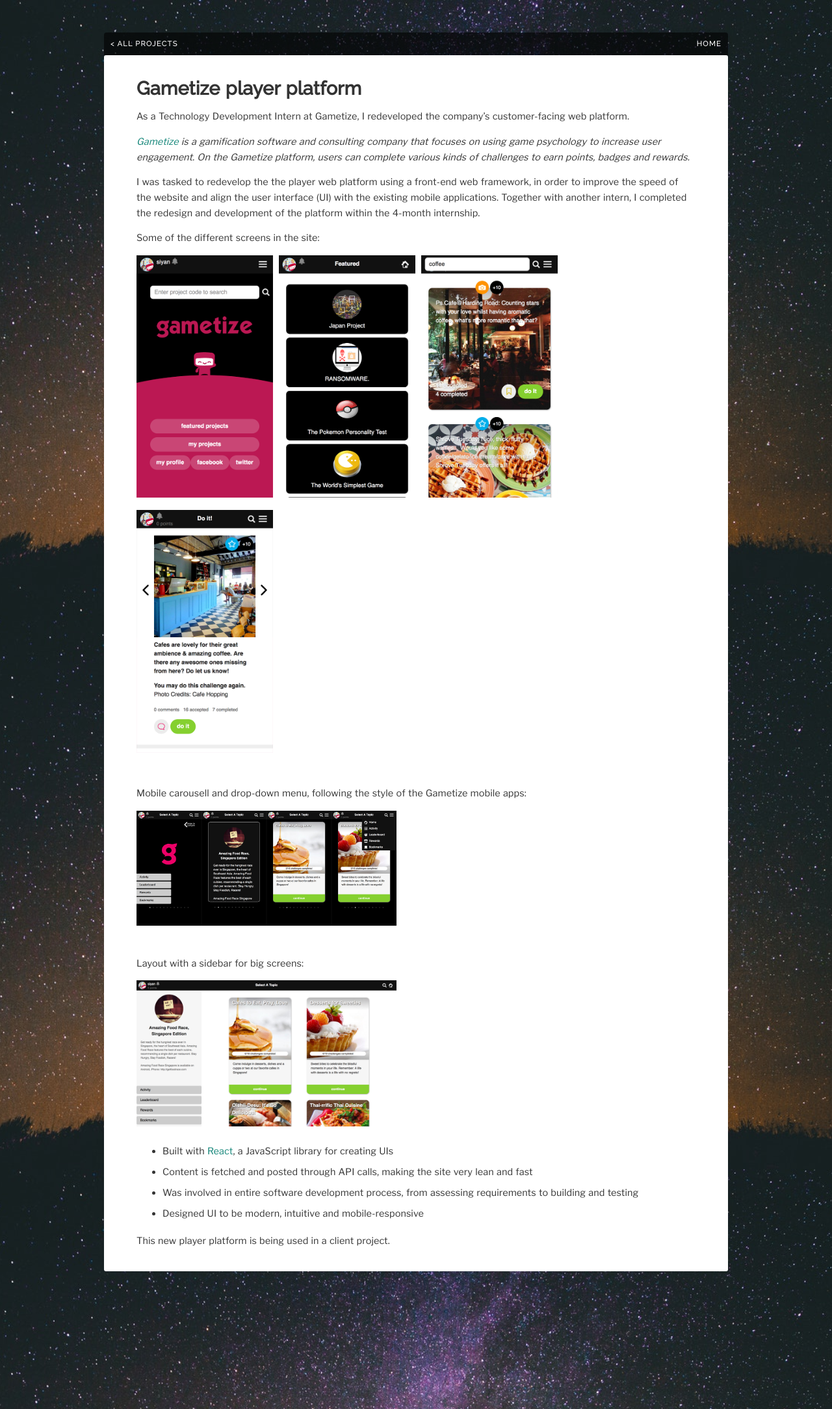
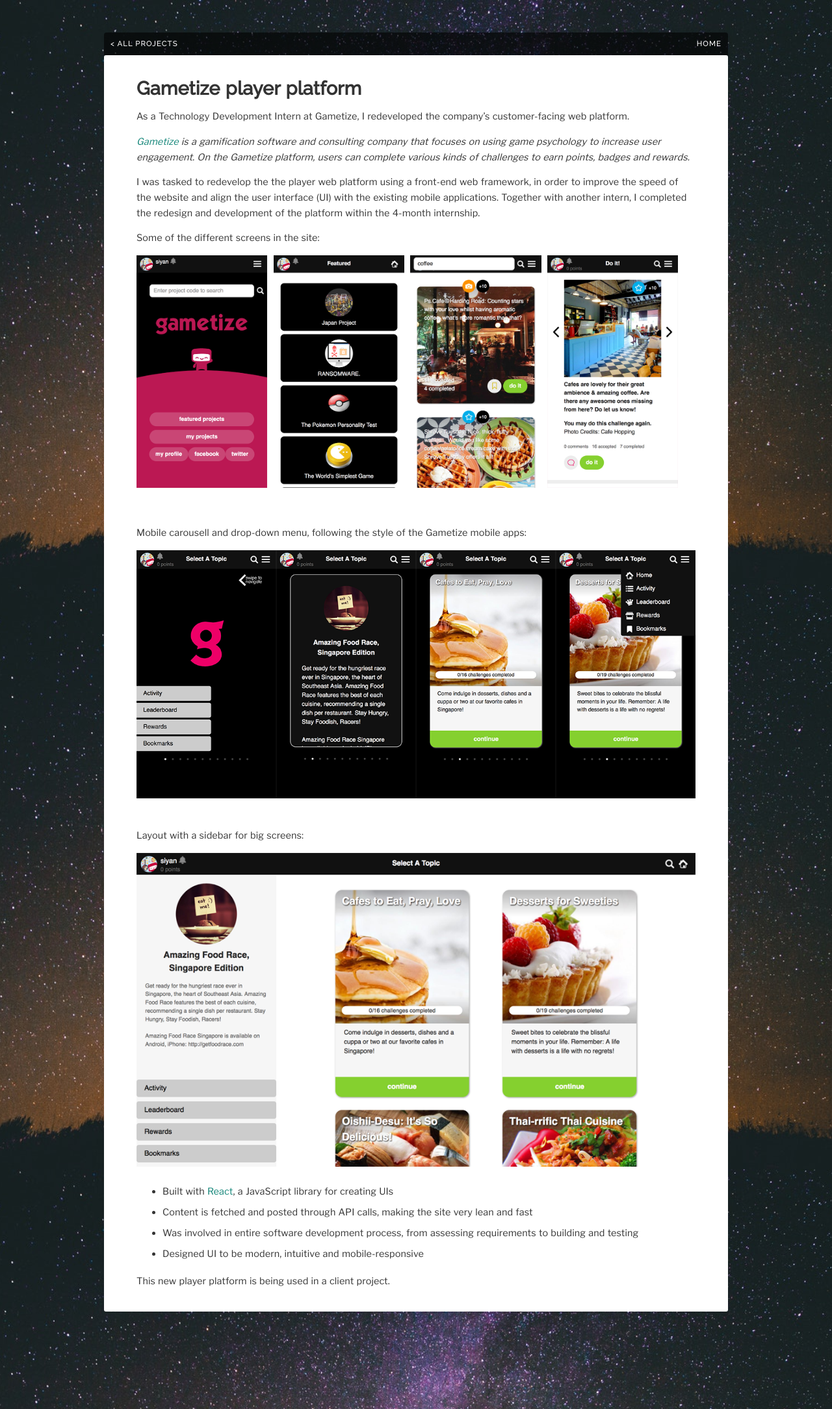
Before and after one commit to siyant/siyant.github.io, a Jekyll site: the page built from _projects/2017-08-31-gametize.md, in a window 1280 px wide. Shown: the whole page at 65% size. Built offline with Jekyll 4.4.1, drawn with Linux system fonts in a browser that asks for light colours; nearby versions of some CDN libraries; comment, search, counter and statistics services are not loaded.

Commit message:
Fix image sizes for project pages

```diff
--- a/_projects/2017-08-31-gametize.md
+++ b/_projects/2017-08-31-gametize.md
@@ -21,12 +21,12 @@
 <br>
 Mobile carousell and drop-down menu, following the style of the Gametize mobile apps:
 
-<img src="../assets/img/proj-gametize/projecthome-mobile.png">
+![mobile screenshots](/assets/img/proj-gametize/projecthome-mobile.png){: .fullwidth}
 
 <br>
 Layout with a sidebar for big screens:
 
-<img src="../assets/img/proj-gametize/projecthome.png">
+![screenshot of layout with sidebar](/assets/img/proj-gametize/projecthome.png){: .fullwidth}
 
 
 - Built with [React](https://facebook.github.io/react/), a JavaScript library for creating UIs
--- a/_sass/main.scss
+++ b/_sass/main.scss
@@ -264,10 +264,10 @@
 
 .g4col > * {
   @media (min-width: 36em) {
-    width: 50%;
+    width: 49%;
   }
   @media (min-width: 60em) {
-    width: 25%;
+    width: 24%;
   }
 }
 
```
Also changed, not shown: _projects/2017-12-20-contikey.md (+5 -5 lines).
